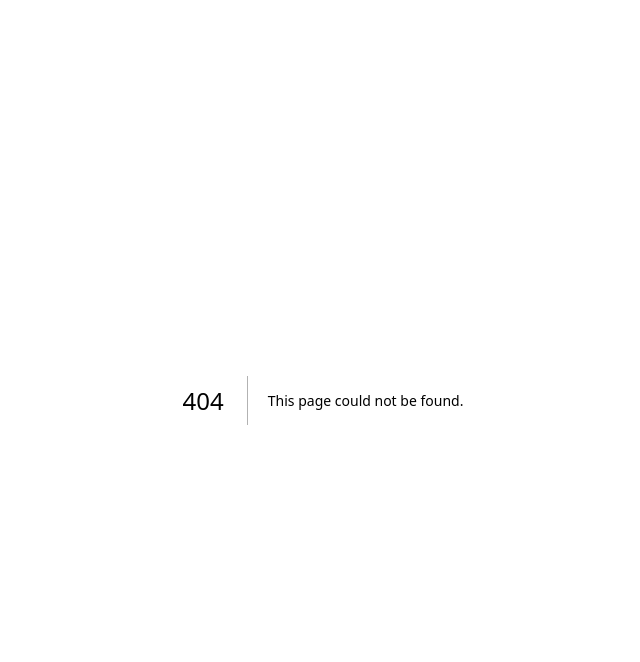
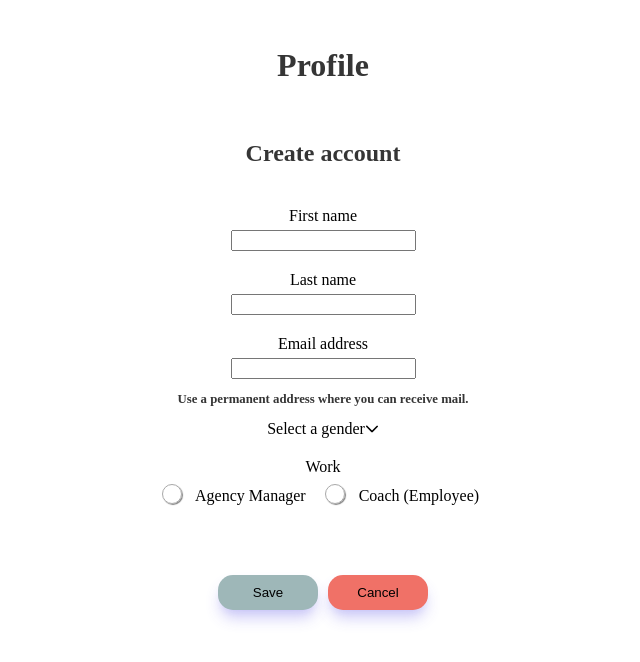
Before and after one commit to capuchegianni/tek3SurvivorPool, a Next.js app in the folder front/: page /create-account in a window 1280 px wide. Before the commit this address had no page. Shown: the top 662 px of the page, without its empty margins (317-957 px from the left). Built offline with nearby package versions, Linux system fonts and the light colour scheme.

Commit message:
fix(create account): trying to fix front account creation

```diff
--- /dev/null
+++ b/front/src/app/create-account/account.css
@@ -0,0 +1,114 @@
+.profile-text {
+    font-size: 2rem;
+    font-weight: 700;
+    display: flex;
+    justify-content: center;
+    padding-top: 20px;
+    color: #353535;
+    padding-bottom: 10px;
+}
+
+.personal-text {
+    font-size: 1.5rem;
+    font-weight: 700;
+    display: flex;
+    justify-content: center;
+    padding-top: 20px;
+    color: #353535;
+}
+
+.button-save {
+    background-color: #9EB7B8;
+    box-shadow: 0px 10px 15px -3px rgba(79, 70, 229, 0.3),
+                0px 4px 6px -2px rgba(79, 70, 229, 0.05);
+    border: none;
+    border-radius: 15px;
+    width: 100px;
+    height: 35px;
+}
+
+.button-save:hover {
+    background-color: #3C6E71;
+}
+
+.button-cancel {
+    background-color: #F07167;
+    box-shadow: 0px 10px 15px -3px rgba(79, 70, 229, 0.3),
+                0px 4px 6px -2px rgba(79, 70, 229, 0.05);
+    border: none;
+    border-radius: 15px;
+    width: 100px;
+    height: 35px;
+    margin-left: 10px;
+}
+
+.button-cancel:hover {
+    background-color: #FED9B7;
+}
+
+.form-box {
+    display: flex;
+    justify-content: center;
+    flex-direction: column;
+    align-items: center;
+}
+
+.form-button {
+    display: flex;
+    justify-content: center;
+    align-items: center;
+    padding-top: 70px;
+}
+
+.info-mail {
+    font-size: 0.8rem;
+    font-weight: 700;
+    display: flex;
+    justify-content: center;
+    color: #353535;
+}
+
+input[type='radio'] {
+    appearance: none;
+    width: 20px;
+    height: 20px;
+    border: 1px solid darkgray;
+    border-radius: 50%;
+    outline: none;
+    box-shadow: 1px 1px 1px gray;
+    transition: 0.2s;
+}
+
+input[type='radio']:before {
+    content: '';
+    display: block;
+    width: 60%;
+    height: 60%;
+    margin: 20% auto;
+    border-radius: 50%;
+    transition: 0.2s;
+}
+
+input[type='radio']:checked:before {
+    background: dodgerblue;
+}
+
+input[type='radio']:hover {
+    box-shadow: 1px 1px 1px gray, 0 0 3px 3px lightgray;
+}
+
+.title-category {
+    display: flex;
+    justify-content: center;
+    padding-top: 20px;
+    padding-bottom: 5px;
+}
+
+.padding-left {
+    padding-left: 7px;
+    padding-right: 10px;
+}
+
+.marging-bottom {
+    margin-bottom: -3px;
+}
--- /dev/null
+++ b/front/src/app/create-account/page.tsx
@@ -0,0 +1,99 @@
+'use client';
+
+import React, { useState } from "react";
+import './account.css';
+import { Dropdown, DropdownChangeEvent } from 'primereact/dropdown';
+
+interface Gender {
+    type: string;
+    code: string;
+}
+
+export default function CreateAccount() {
+    return (
+        <form>
+            <div>
+                <div className="border-b border-gray-900/10 pb-12">
+                    <h2 className="profile-text">Profile</h2>
+                </div>
+                <div className="">
+                    <h2 className="personal-text">Create account</h2>
+                    <div className="form-box">
+                        <FirstName />
+                        <LastName />
+                        <EmailAddress />
+                        <p className="info-mail">Use a permanent address where you can receive mail.</p>
+                        <Gender />
+                        <Work />
+                    </div>
+                </div>
+            </div>
+            <div className="form-button">
+                <button className="button-save">Save</button>
+                <button type="button" className="button-cancel"> Cancel </button>
+            </div>
+        </form>
+    )
+}
+
+function EmailAddress() {
+    return (
+        <div className="">
+            <label htmlFor="email" className="title-category"> Email address </label>
+            <div className="">
+                <input id="email" name="email" type="email" className="" />
+            </div>
+        </div>
+    )
+}
+
+function LastName() {
+    return (
+        <div className="">
+            <label htmlFor="last-name" className="title-category"> Last name </label>
+            <div className="">
+                <input id="last-name" name="last-name" type="text" className="" required />
+            </div>
+        </div>
+    )
+}
+
+function FirstName() {
+    return (
+        <div className="">
+            <label htmlFor="first-name" className="title-category"> First name </label>
+            <div className="">
+                <input id="first-name" name="first-name" type="text" className="" />
+            </div>
+        </div>
+    )
+}
+
+function Gender() {
+    const [selectedGender, setSelectedGender] = useState<Gender | null>(null);
+    const genders: Gender[] = [
+        {type: 'male', code: 'M'},
+        {type: 'female', code: 'F'},
+        {type: 'other', code: 'O'},
+    ];
+
+    return (
+        <div className="card flex justify-content-left">
+            <Dropdown value={selectedGender} onChange={(e: DropdownChangeEvent) => setSelectedGender(e.value)} options={genders} optionLabel="type" placeholder="Select a gender" className="w-full md:w-14rem" />
+        </div>
+    )
+}
+
+function Work() {
+    return (
+        <div>
+            <label htmlFor="work" className="title-category"> Work </label>
+            <div className="input">
+                <input required id="manager" type="radio" value="manager" name="work" className="marging-bottom" />
+                <label htmlFor="manager" className="padding-left"> Agency Manager </label>
+                <input required id="coach" type="radio" value="coach" name="work" className="marging-bottom" />
+                <label htmlFor="coach" className="padding-left"> Coach (Employee) </label>
+            </div>
+        </div>
+    )
+}
```
